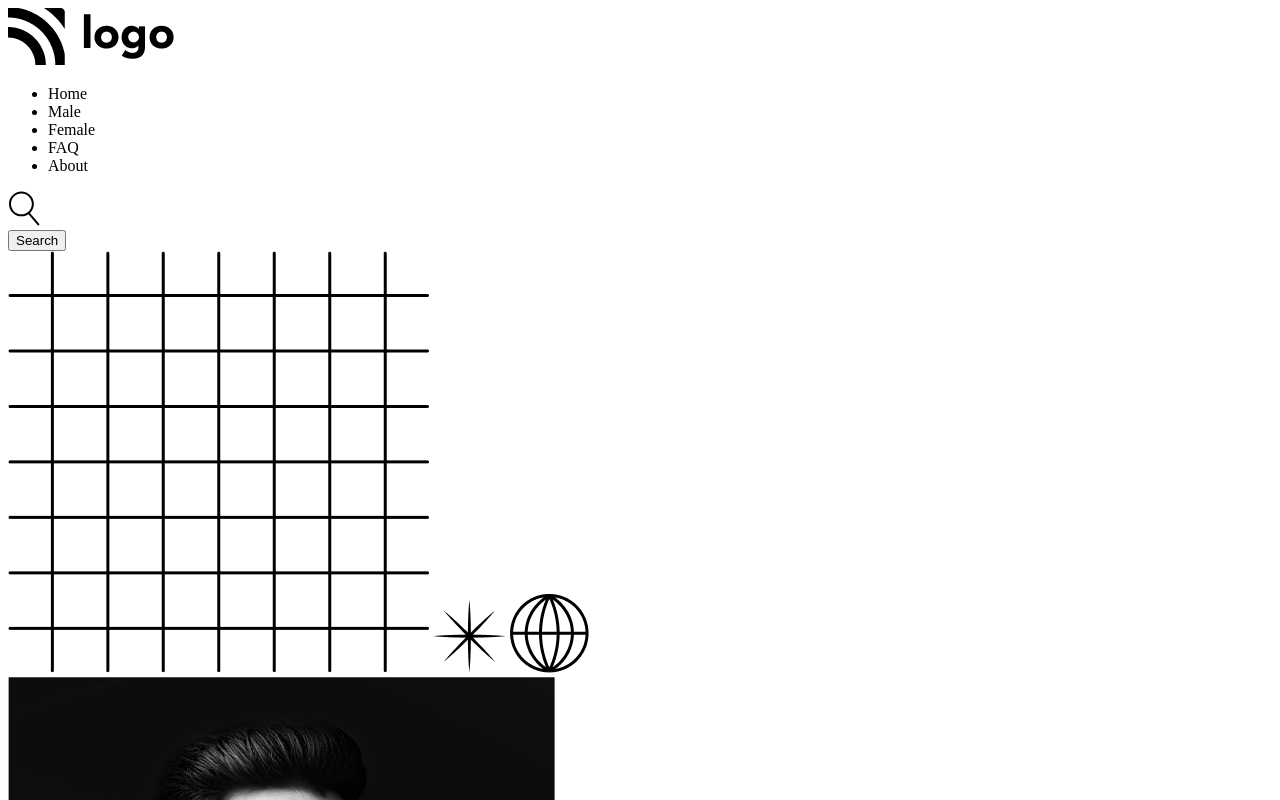
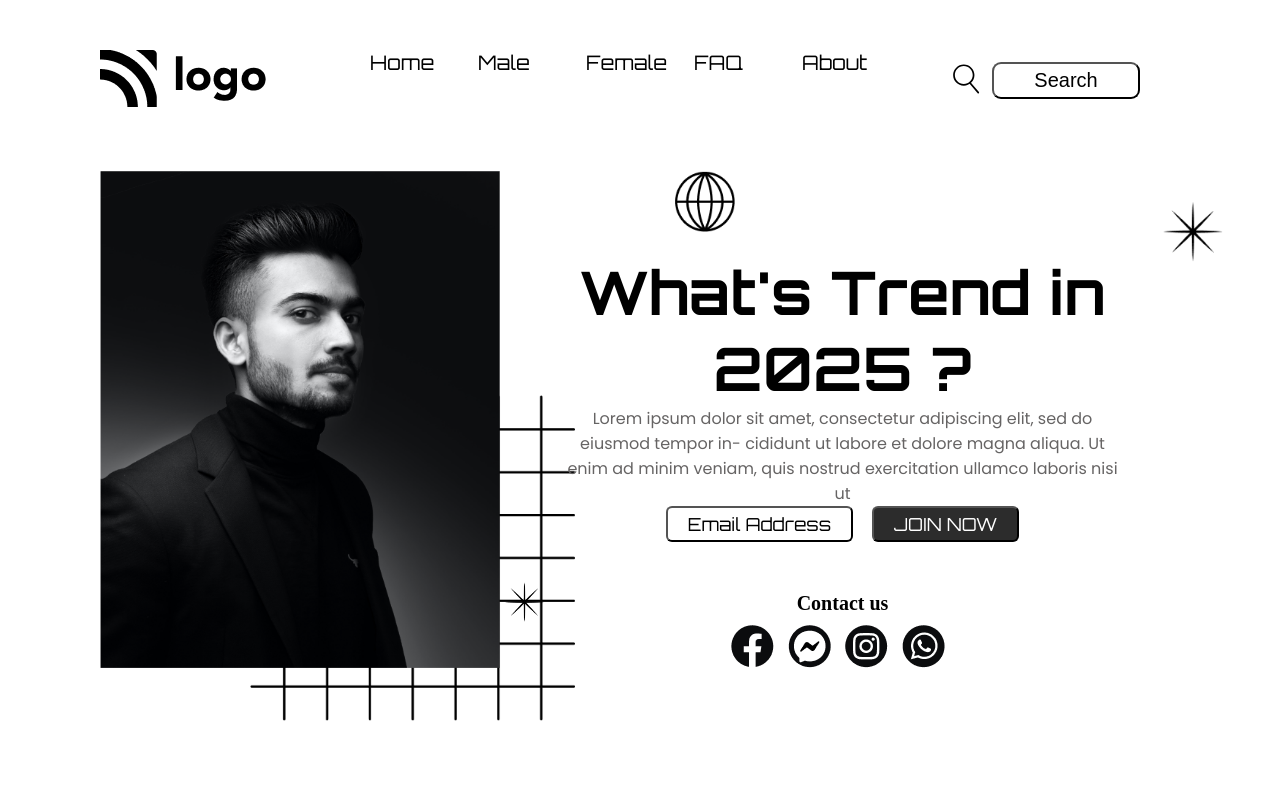
Before and after one commit to Bharath1910/week-one-assignments, a website: page live-class-project-01/index.html in a window 1280 px wide. Shown: the top 800 px of the page. Drawn offline with Linux system fonts and the light colour scheme.

Commit message:
Completed challenge 01 not that much readable at this point.. but hey! atleast it works :P

```diff
--- a/live-class-project-01/index.html
+++ b/live-class-project-01/index.html
@@ -5,7 +5,7 @@
     <meta http-equiv="X-UA-Compatible" content="IE=edge" />
     <meta name="viewport" content="width=device-width, initial-scale=1.0" />
     <!-- CSS File -->
-    <link rel="stylesheet" href="/style.css" />
+    <link rel="stylesheet" href="./style.css" />
     <!-- Font Orbiton -->
     <link rel="preconnect" href="https://fonts.googleapis.com" />
     <link rel="preconnect" href="https://fonts.gstatic.com" crossorigin />
@@ -28,10 +28,10 @@
       <!-- Navbar Section -->
       <section aria-label="navbar">
         <nav class="navbar-container">
-          <div>
-            <img src="/assets/Logo.png" alt="brand-logo" />
+          <div class="logo">
+            <img src="./assets/Logo.png" alt="brand-logo" />
           </div>
-          <div>
+          <div class="links">
             <ul class="list">
               <li class="list-item">Home</li>
               <li class="list-item">Male</li>
@@ -64,53 +64,47 @@
         </nav>
       </section>
       <!-- Hero Banner Section -->
-      <section aria-label="banner">
+      <section class="content">
         <div class="hero-container">
-          <!-- --------------- -->
-          <!-- Patterns -->
-          <!-- ---------------- -->
-          <span class="square">
-            <img src="/assets/squares.png" alt="square-pattern" />
-          </span>
+          <img class="square" src="./assets/squares.png" alt="square-pattern" />
+
+          <img class="person" src="./assets/Image.png" alt="person-hero-iamge" />
+        </div>
+
+        <div class="hero-container-right">
+          <div class="images">
+            <!-- Globe -->
+            <img class="globe" src="./assets/globe.png" alt="globe-pattern" />
             <!-- Star -->
-          <span class="star">
-            <img src="/assets/start.png" alt="start-pattern" />
-          </span>
-          <!-- Globe -->
-          <span class="globe">
-            <img src="/assets/globe.png" alt="globe-pattern" />
-          </span>
-          <div>
-            <img src="/assets/Image.png" alt="person-hero-iamge" />
+            <img class="star" src="./assets/start.png" alt="start-pattern" />
           </div>
-          <div class="hero-container-right">
-            <h1 class="hero-heading">What’s Trend in 2025 ?</h1>
+          <h1 class="hero-heading">What's Trend in 2025 ?</h1>
           <p class="hero-description">
             Lorem ipsum dolor sit amet, consectetur adipiscing elit, sed do
             eiusmod tempor in- cididunt ut labore et dolore magna aliqua. Ut
-              enim ad minim veniam, quis nostrud exercitation ullamco laboris
-              nisi ut
+            enim ad minim veniam, quis nostrud exercitation ullamco laboris nisi
+            ut
           </p>
           <div>
             <button class="button-email">Email Address</button>
             <button class="button-join">JOIN NOW</button>
           </div>
-            <div>
+          <div class="socials">
             <h4 class="contact-heading">Contact us</h4>
+            <img class="star-social" src="./assets/start.png" alt="start-pattern" />
             <div class="icons">
               <span>
-                  <img src="/assets/Group.png" alt="facebook-icon" />
+                <img src="./assets/Group.png" alt="facebook-icon" />
               </span>
               <span>
-                  <img src="/assets/Group (1).png" alt="messenger-icon" />
+                <img src="./assets/Group (1).png" alt="messenger-icon" />
               </span>
               <span>
-                  <img src="/assets/Group (2).png" alt="instagram-icon" />
+                <img src="./assets/Group (2).png" alt="instagram-icon" />
               </span>
               <span>
-                  <img src="/assets/Group (3).png" alt="whatsapp-icon" />
+                <img src="./assets/Group (3).png" alt="whatsapp-icon" />
               </span>
-              </div>
             </div>
           </div>
         </div>
--- a/live-class-project-01/style.css
+++ b/live-class-project-01/style.css
@@ -0,0 +1,155 @@
+* {
+    margin: 0;
+    padding: 0;
+}
+
+.container {
+    margin: 50px 100px 0 100px;
+}
+
+.navbar-container {
+    display: flex;
+    justify-content: space-between;
+}
+
+.list {
+    display: flex;
+    font-family: "Orbitron";
+    font-size: 20px;
+}
+
+.list > * {
+    width: 100%;
+    list-style: none;
+}
+
+.content {
+    display: flex;
+    margin-top: 60px;
+}
+
+.square {
+    position: absolute;
+    width: 325px;
+    top: 395px;
+    left: 250px;
+    z-index: 0;
+}
+
+.person {
+    position: relative;
+    width: 400px;
+    z-index: 1;
+}
+
+.hero-container {
+    flex: 0.75;
+
+}
+
+.hero-container-right {
+    flex: 1.25;
+    text-align: center;
+    position: relative;
+    display: flex;
+    flex-direction: column;
+}
+
+.hero-container-right > * {
+    height: 100%;
+}
+
+.hero-heading {
+    font-size: 60px;
+    font-family: "Orbitron" ;
+}
+
+.hero-description {
+    font-family: "Poppins";
+    color: rgb(102, 100, 100);
+    padding: 0 60px;
+}
+
+.hero-container-right button {
+    padding: 5px 20px;
+    font-family: "Orbitron";
+    border-radius: 6px;
+    font-size: 18px;
+}
+
+.button-email {
+    background-color: #fff;
+    margin-right: 15px;
+}
+
+.button-join {
+    background-color: rgb(44, 44, 44);
+    color: #ffffff;
+}
+
+.images {
+    position: relative;
+}
+
+.globe {
+    position: absolute;
+    left: 170px;
+    width: 60px;
+}
+
+.star {
+    position: relative;
+    left: 350px;
+    top: 30px;
+    width: 60px;
+}
+
+.button-group {
+    display: flex;
+    justify-content: center;
+}
+
+.search-icon svg {
+    height: 30px;
+
+}
+
+.button-group button {
+    background-color: #fff;
+    border-radius: 9px;
+    margin-left: 10px;
+    padding: 5px 40px;
+    font-size: 20px;
+}
+
+.logo,
+.button-group {
+    flex: 1;
+    align-items: center;
+}
+
+.links {
+    flex: 2;
+}
+
+.socials {
+    display: flex;
+    flex-direction: column;
+    justify-content: flex-end;
+}
+
+.icons > * {
+    margin-right: 10px;
+}
+
+.contact-heading {
+    font-size: 20px;
+    margin-bottom: 10px;
+}
+
+.star-social {
+    position: absolute;
+    left: 0;
+    bottom: 50px;
+    height: 40px;
+}
```
Lines whose indentation alone changed are shown as unchanged.
